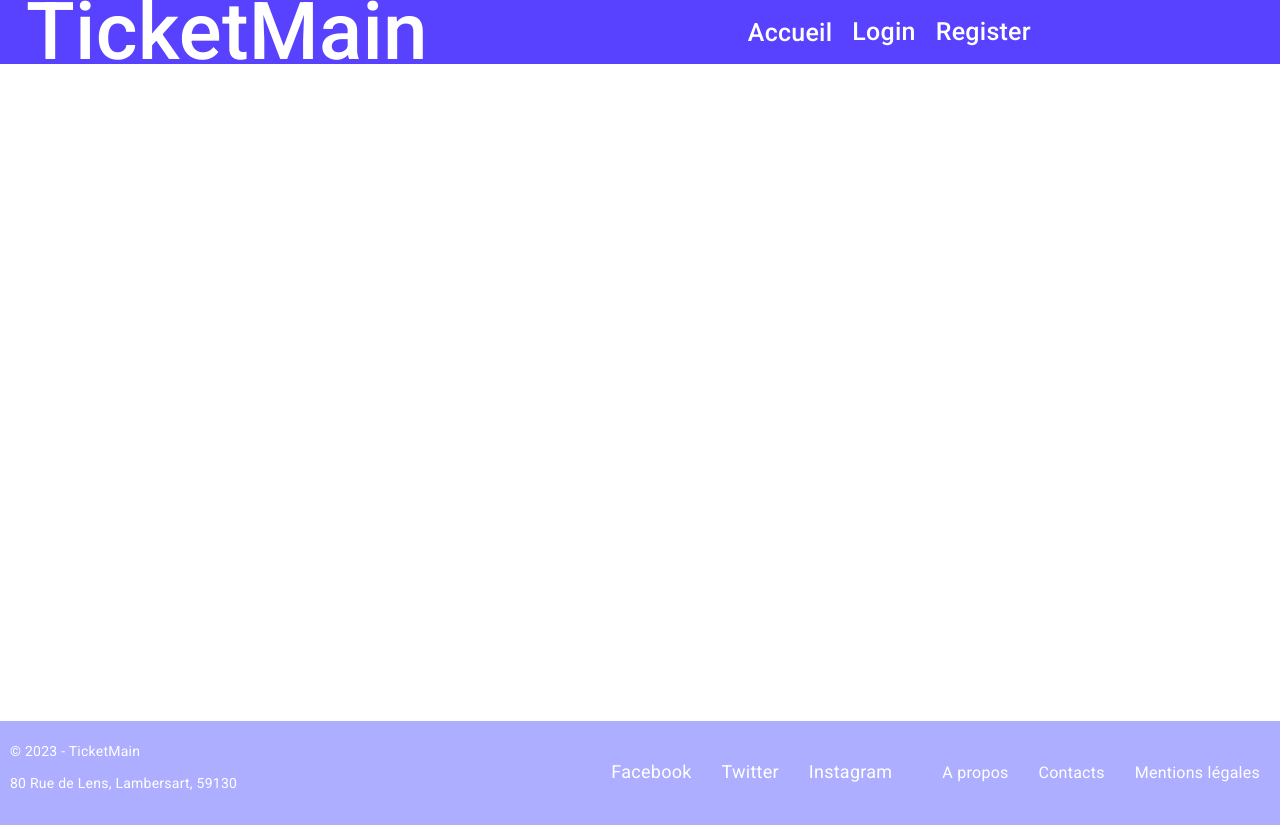
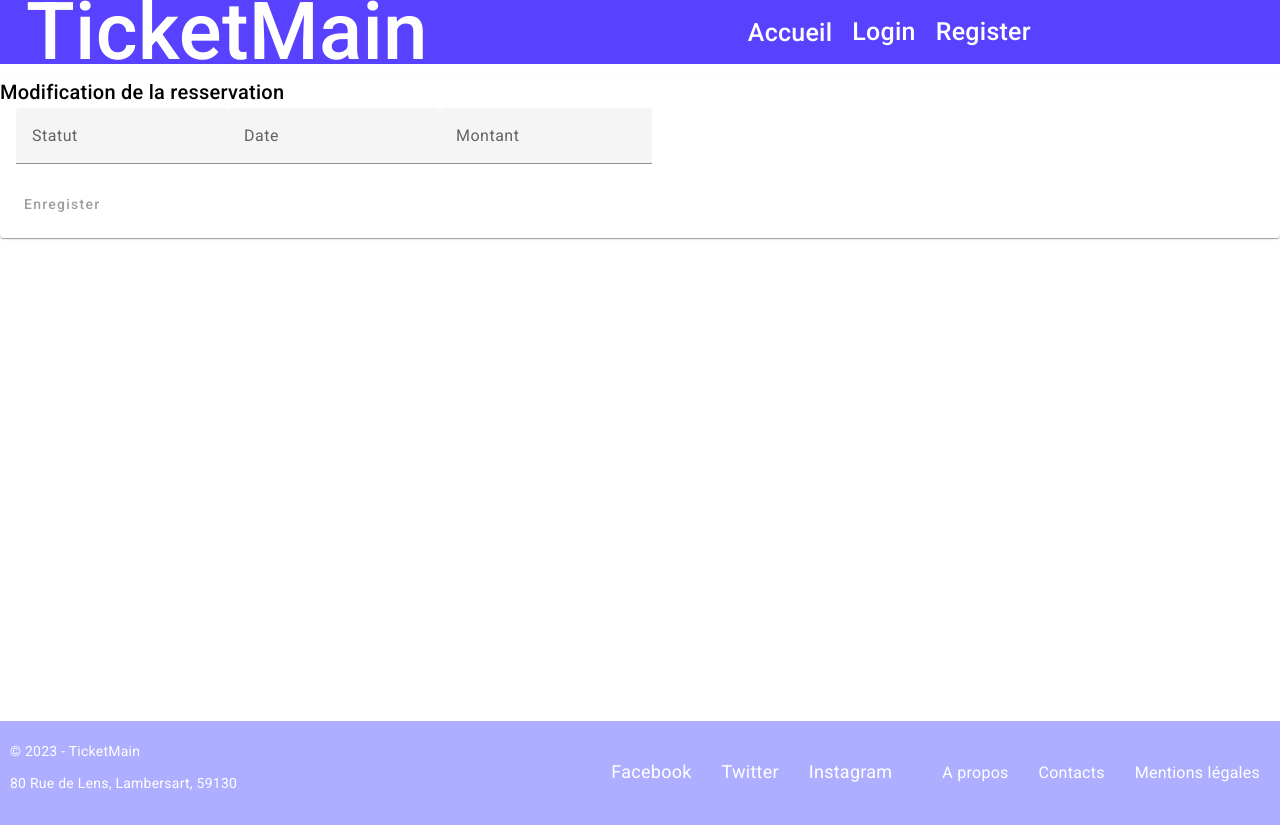
Before and after one commit to ArsGoe/Client-SAE-S4.01, an Angular app: page /update-reservation/1 in a window 1280 px wide. Before the commit this address led to /. Built offline with nearby package versions, Linux system fonts and the light colour scheme; no server answers.

Commit message:
Modif reservation dans profil (pas complet), close #39

```diff
--- a/src/app/app.component.css
+++ b/src/app/app.component.css
@@ -28,7 +28,7 @@
   font-size: 25px;
 }
 
-.titre[_ngcontent-ng-c2167019915]{
+.titre[_ngcontent-ng-c3730844607]{
   padding-right: 25px;
 }
 
--- a/src/app/app.component.html
+++ b/src/app/app.component.html
@@ -41,8 +41,9 @@
     @if(auth.isLoggedIn$ | async) {
     <a [routerLink]="['profil']"><span>Profil</span></a>
     <a [routerLink]="['liste-evenement']"><span>Liste des événements</span></a>
+    @if(isAdminGestionnaireActif()) {
       <a [routerLink]="['liste-reservation']"><span>Liste des réservations</span></a>
-    <a (click)="logout()"><span>Logout</span></a>
+    }
     }
     @else {
     <a [routerLink]="['login']"><span>Login</span></a>
@@ -50,6 +51,9 @@
     }
     @if(isAdminGestionnaire()) {
       <a [routerLink]="['liste-clients']"><span>Liste des clients</span></a>
+    }
+    @if(auth.isLoggedIn$ | async) {
+      <a (click)="logout()"><span>Logout</span></a>
     }
     </mat-toolbar>
 
--- a/src/app/app.component.ts
+++ b/src/app/app.component.ts
@@ -57,4 +57,13 @@ export class AppComponent implements OnInit{
       return false
     }
   }
+
+  isAdminGestionnaireActif(){
+    if(this.userRole == "ADMIN" || this.userRole == "GESTIONNAIRE" || this.userRole == "ACTIF"){
+      return true
+    }
+    else{
+      return false
+    }
+  }
 }
--- a/src/app/app.routes.ts
+++ b/src/app/app.routes.ts
@@ -12,6 +12,7 @@ import {DetailClientComponent} from "./detail-client/detail-client.component";
 import {UpdateClientComponent} from "./update-client/update-client.component";
 import {UpdateProfilComponent} from "./update-profil/update-profil.component";
 import {AccueilComponent} from "./accueil/accueil.component";
+import {UpdateReservationComponent} from "./update-reservation/update-reservation.component";
 
 export const routes: Routes = [
   {path: '', component: AccueilComponent},
@@ -23,6 +24,7 @@ export const routes: Routes = [
   {path: 'liste-clients', component: ListeClientsComponent},
   {path: 'detail-evenement/:id', component: DetailEvenementComponent},
   {path: 'modification-evenement/:id', component: ModificationEvenementComponent},
+  {path: 'update-reservation/:id', component: UpdateReservationComponent},
   {path: 'detail-client/:id', component: DetailClientComponent},
   {path: 'update-client/:id', component: UpdateClientComponent},
   {path: 'update-profil/:id', component: UpdateProfilComponent},
--- a/src/app/liste-evenement/liste-evenement.component.html
+++ b/src/app/liste-evenement/liste-evenement.component.html
@@ -4,7 +4,7 @@
 
   <table mat-table [dataSource]="dataSource">
     <ng-container matColumnDef="titre">
-      <th mat-header-cell *matHeaderCellDef> #</th>
+      <th mat-header-cell *matHeaderCellDef>Liste des événements</th>
       <td mat-cell *matCellDef="let element"> <a [routerLink]="['/detail-evenement', element.id]"> {{element.titre}}</a></td>
     </ng-container>
     <!-- La ligne -->
--- a/src/app/profil/profil.component.html
+++ b/src/app/profil/profil.component.html
@@ -26,6 +26,8 @@
                 <li>Prix: {{ billet.prix_unitaire }}, Quantité: {{ billet.quantite }}</li>
                         </ul>
             }
+            <a [routerLink]="['/update-reservation', reservation.id]">Modifier cette reservation</a>
+        <br>
         <br>
         }
         </li>
--- a/src/app/profil/profil.component.ts
+++ b/src/app/profil/profil.component.ts
@@ -40,6 +40,7 @@ export class ProfilComponent implements OnInit{
       }
     });
     this.reservationService.getReservations().subscribe( reservations => {
+      console.log(reservations)
       this.reservations = reservations;
     });
   }
--- /dev/null
+++ b/src/app/update-reservation/update-reservation.component.html
@@ -0,0 +1,40 @@
+<div>
+  <mat-card>
+    <mat-card-title>Modification de la resservation</mat-card-title>
+    <mat-card-content>
+      <form [formGroup]="form" (ngSubmit)="enregistrer()">
+
+        <mat-form-field>
+          <input type="statut" matInput placeholder="Statut" formControlName="statut">
+          @if (statut?.touched && statut?.hasError('required')) {
+          <mat-error>
+            Le statut est obligatoire
+          </mat-error>
+          }
+        </mat-form-field>
+
+        <mat-form-field>
+          <input type="type" matInput placeholder="Date" formControlName="date">
+          @if (date?.touched && date?.hasError('required')) {
+          <mat-error>
+            La date est obligatoire
+          </mat-error>
+          }
+        </mat-form-field>
+
+        <mat-form-field>
+          <input type="montant" matInput placeholder="Montant" formControlName="montant">
+          @if (montant?.touched && montant?.hasError('required')) {
+          <mat-error>
+            Le montant est obligatoire
+          </mat-error>
+          }
+        </mat-form-field>
+
+        <div class="button">
+          <button type="submit" mat-button [disabled]="!form.valid">Enregister</button>
+        </div>
+      </form>
+    </mat-card-content>
+  </mat-card>
+</div>
--- /dev/null
+++ b/src/app/update-reservation/update-reservation.component.ts
@@ -0,0 +1,74 @@
+import {Component, OnInit} from '@angular/core';
+import {ActivatedRoute, Router} from "@angular/router";
+import {ClientService} from "../services/client.service";
+import {UserService} from "../services/user.service";
+import {FormControl, FormGroup, ReactiveFormsModule, Validators} from "@angular/forms";
+import {first} from "rxjs";
+import {ReservationService} from "../services/reservation.service";
+import {MatButton} from "@angular/material/button";
+import {MatCard, MatCardContent, MatCardTitle} from "@angular/material/card";
+import {MatError, MatFormField} from "@angular/material/form-field";
+import {MatInput} from "@angular/material/input";
+
+@Component({
+  selector: 'app-update-reservation',
+  standalone: true,
+  imports: [
+    MatButton,
+    MatCard,
+    MatCardContent,
+    MatCardTitle,
+    MatFormField,
+    MatInput,
+    ReactiveFormsModule,
+    MatError
+  ],
+  templateUrl: './update-reservation.component.html',
+  styleUrl: './update-reservation.component.css'
+})
+export class UpdateReservationComponent implements OnInit{
+  reservation: any = "";
+
+  constructor(private route: ActivatedRoute, private clientServices: ClientService, private reservationService: ReservationService, private router: Router) {
+  }
+  ngOnInit(): void {
+    const id: number = +(this.route.snapshot.paramMap.get('id') || 0);
+    this.reservationService.getReservation(id).subscribe( reservation => {
+      console.log("adzazdazd",reservation)
+      this.reservation = reservation;
+      this.updateFormControls();
+    });
+  }
+
+  form: FormGroup = new FormGroup({
+    statut: new FormControl("", [Validators.required]),
+    date: new FormControl("", [Validators.required]),
+    montant: new FormControl("", [Validators.required]),
+  });
+
+  updateFormControls() {
+    if (this.reservation) {
+      console.log("AAAAA",this.reservation.data[0].statut)
+      this.statut?.setValue(this.reservation.data[0].statut || '');
+      this.date?.setValue(this.reservation.data[0].date || '');
+      this.montant?.setValue(this.reservation.data[0].montant || '');
+    }
+  }
+
+  get statut() {
+    return this.form.get('nom');
+  }
+
+  get date() {
+    return this.form.get('prenom');
+  }
+
+  get montant() {
+    return this.form.get('adresse');
+  }
+
+  enregistrer(){
+    const returnUrl = this.route.snapshot.queryParams['returnUrl'] || '/profil';
+    this.router.navigateByUrl(returnUrl);
+  }
+}
```
Also changed, not shown: src/app/update-reservation/update-reservation.component.css (added). Lines whose indentation alone changed are shown as unchanged.
